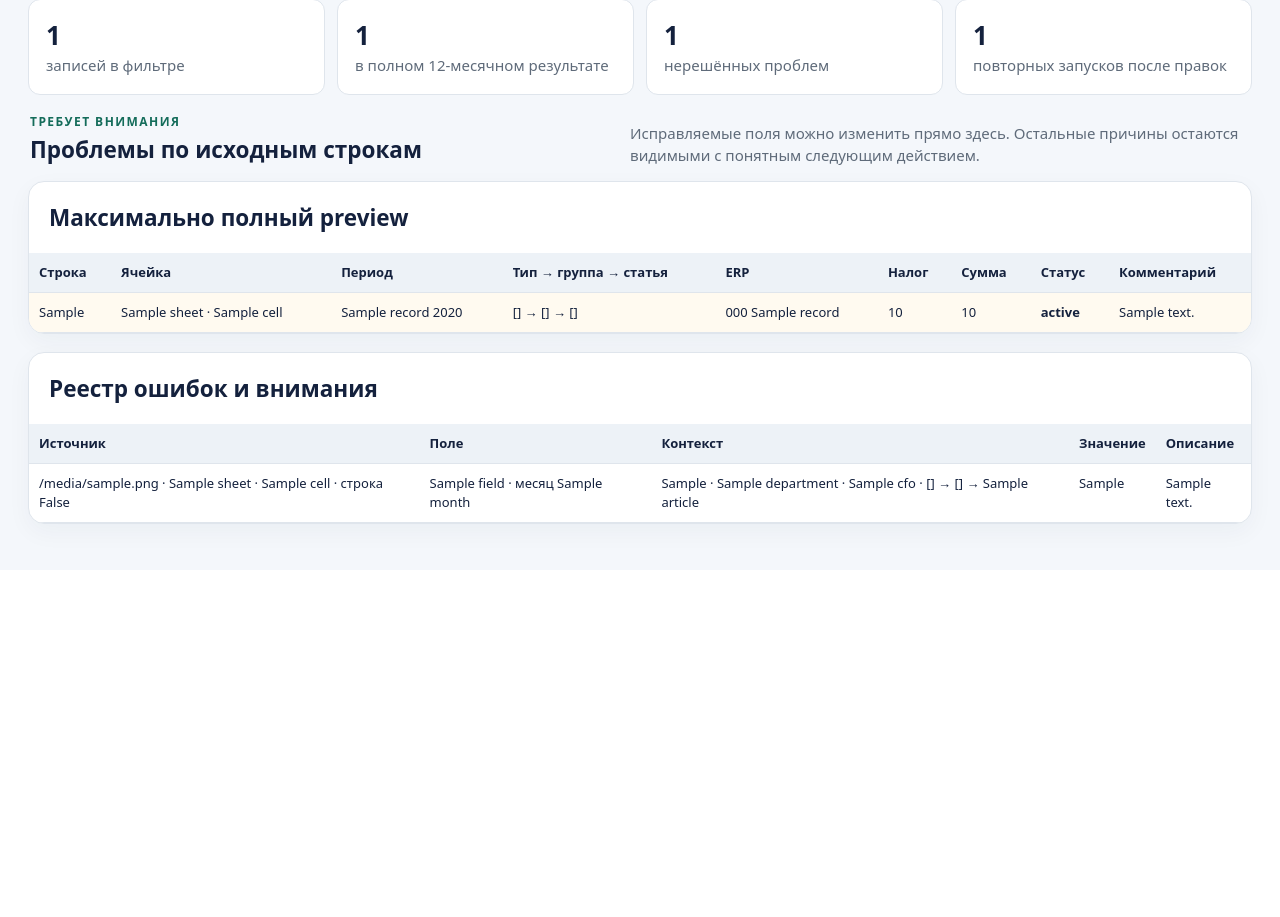
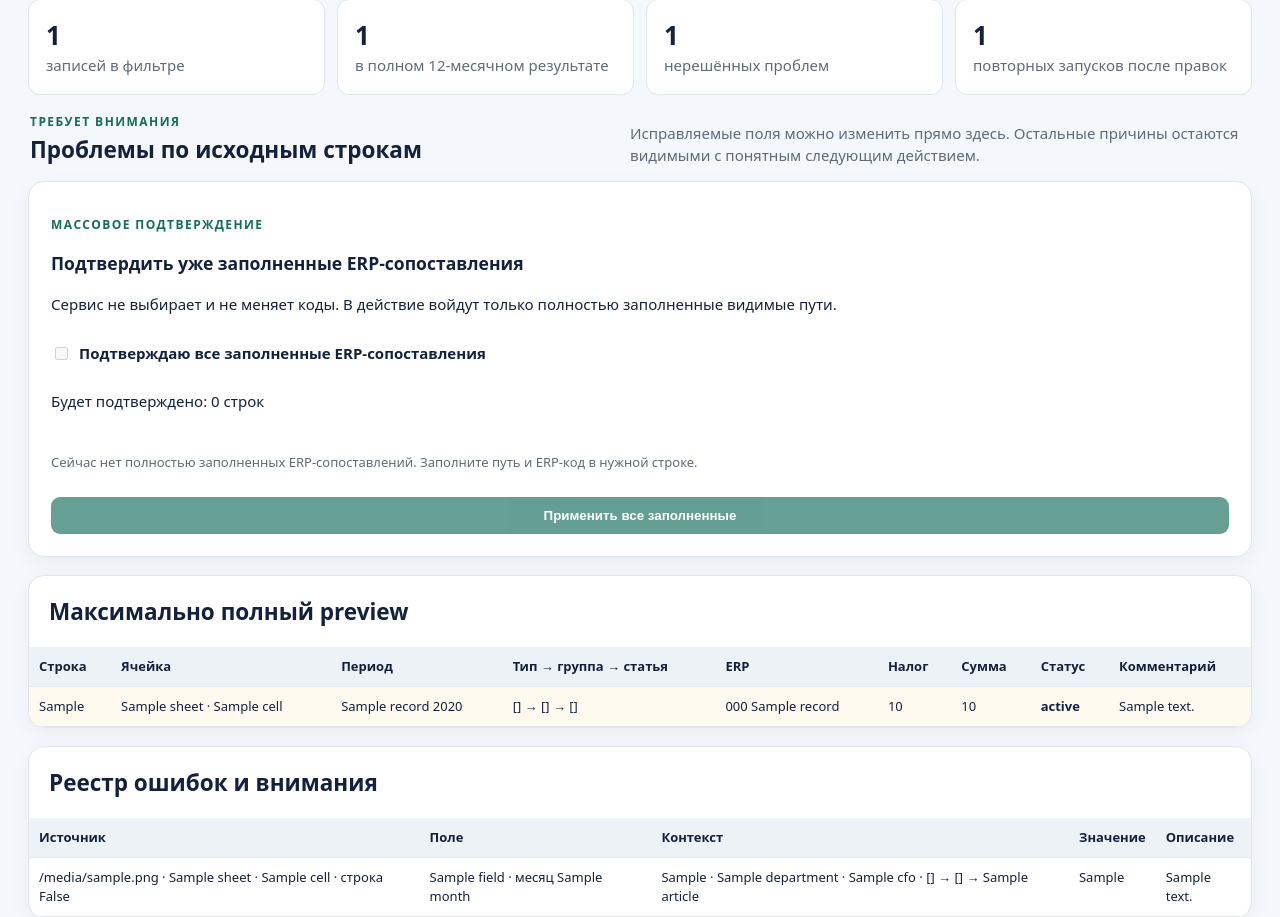
Before and after one commit to fitera2024-rgb/excel-transform-1c, a Python web app: template src/excel_transform_1c/ui/templates/run.html in a window 1280 px wide. Shown: the part 272-1189 px from the top of the page. Before the commit the page ends 815 px from the top, so only its background shows below. Run offline with Jinja, Linux system fonts and the light colour scheme; the template is opened without the code that fills it: most values are stand-ins (such as "Sample title", 1, 10 or a date in 2020).

Commit message:
feat: add page-level confirmation for filled ERP mappings

```diff
--- a/src/excel_transform_1c/ui/templates/run.html
+++ b/src/excel_transform_1c/ui/templates/run.html
@@ -18,6 +18,37 @@
     <div><p class="eyebrow ink">Требует внимания</p><h2>Проблемы по исходным строкам</h2></div>
     <p>Исправляемые поля можно изменить прямо здесь. Остальные причины остаются видимыми с понятным следующим действием.</p>
   </div>
+
+  {% set bulk_count = bulk_confirmable_rows|length %}
+  <form
+    method="post"
+    action="/runs/{{ run.run_id }}/confirm-filled-erp"
+    class="card bulk-confirm-card"
+    data-testid="bulk-confirm-form"
+    data-bulk-confirm-form
+  >
+    <div class="bulk-confirm-copy">
+      <p class="eyebrow ink">Массовое подтверждение</p>
+      <h3>Подтвердить уже заполненные ERP-сопоставления</h3>
+      <p>Сервис не выбирает и не меняет коды. В действие войдут только полностью заполненные видимые пути.</p>
+    </div>
+    <input type="hidden" name="selections" value="[]" data-bulk-confirm-selections>
+    <label class="confirm-choice bulk-confirm-choice">
+      <input
+        type="checkbox"
+        name="confirmed"
+        value="1"
+        autocomplete="off"
+        data-bulk-confirm
+        {% if bulk_count == 0 %}disabled{% endif %}
+      >
+      Подтверждаю все заполненные ERP-сопоставления
+    </label>
+    <p class="bulk-confirm-count" data-testid="bulk-confirm-count" data-bulk-confirm-count>Будет подтверждено: {{ bulk_count }} строк</p>
+    <p class="hint bulk-confirm-empty" data-bulk-confirm-empty {% if bulk_count > 0 %}hidden{% endif %}>Сейчас нет полностью заполненных ERP-сопоставлений. Заполните путь и ERP-код в нужной строке.</p>
+    <button type="submit" data-testid="bulk-confirm-submit" data-bulk-confirm-submit disabled>Применить все заполненные</button>
+  </form>
+
   {% for issue_group in unresolved|groupby("pointer.row") %}
   {% set row_records = run.records|selectattr("source_row", "equalto", issue_group.grouper)|list %}
   {% if row_records %}
@@ -70,6 +101,7 @@
       action="/runs/{{ run.run_id }}/correct"
       class="inline-correction-form"
       data-testid="attention-editor"
+      data-source-row="{{ issue_group.grouper }}"
       data-current-erp-type="{{ record.expense_type }}"
       data-current-erp-group="{{ record.expense_group }}"
       data-current-erp-article="{{ record.source_article }}"
```
